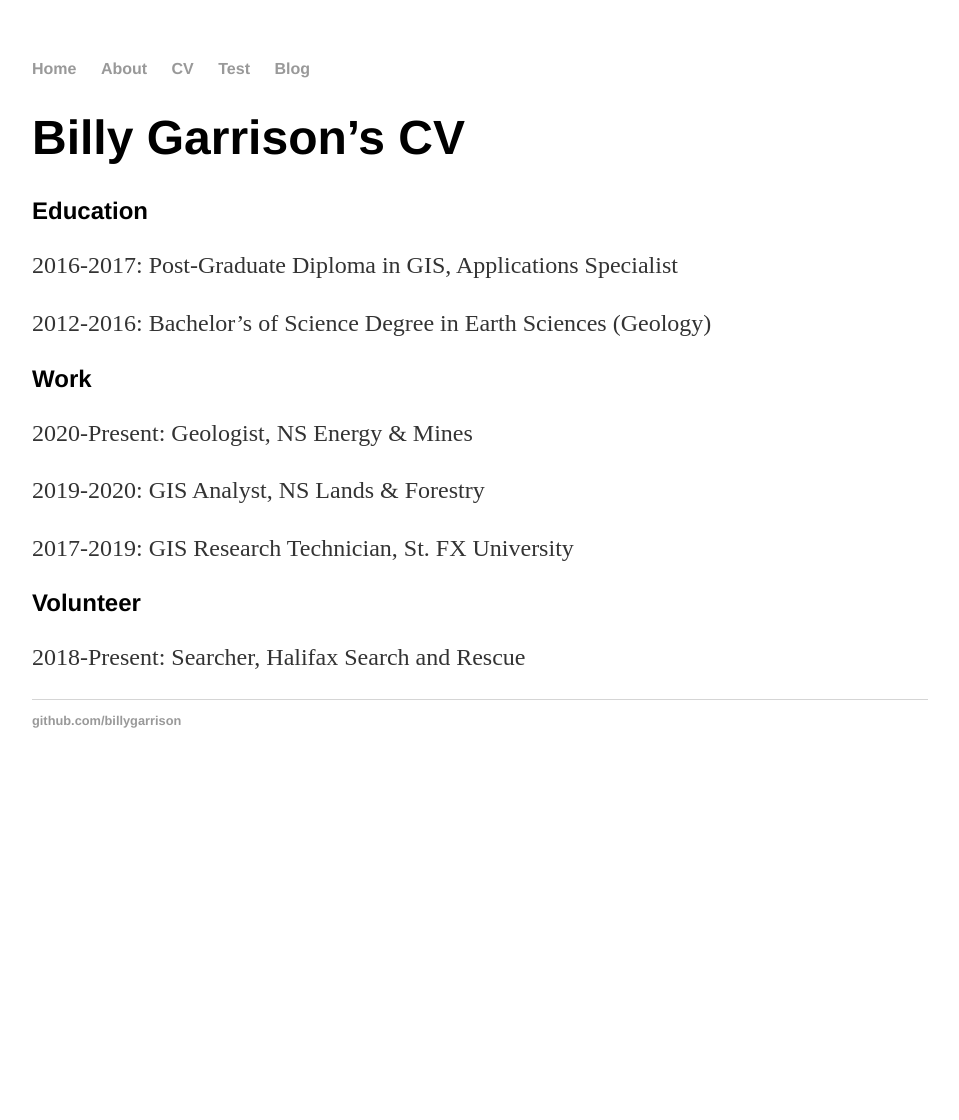
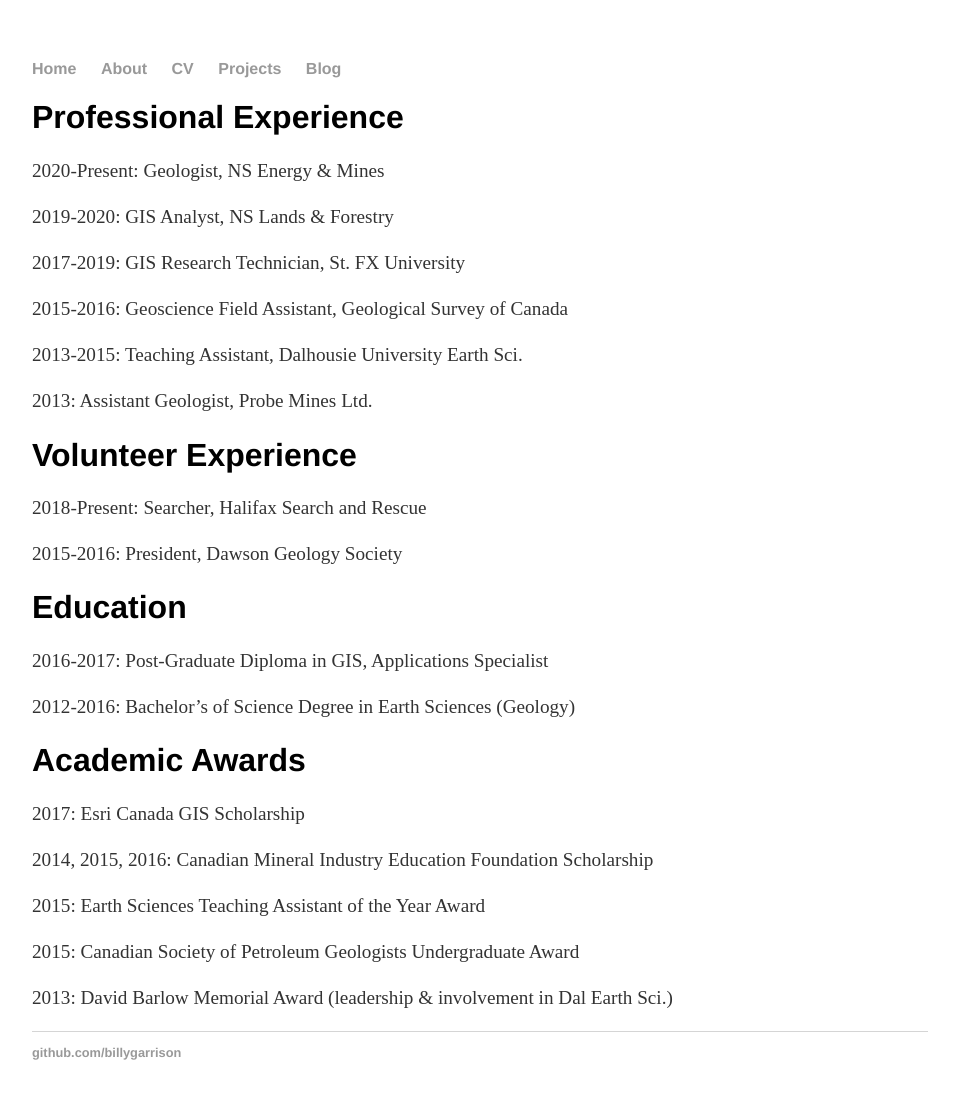
Before and after one commit to billygarrison/billygarrison.github.io, a Jekyll site: the page built from cv.md, in a window 1280 px wide. Shown: the whole page, without its empty margins (160-1119 px from the left). Built offline with Jekyll 4.4.1, drawn with Linux system fonts in a browser that asks for light colours; before the commit the page ends 900 px from its top, so only the background shows below that.

```diff
--- /dev/null
+++ b/_includes/nav.html
@@ -0,0 +1,9 @@
+<nav>
+    <ul>
+        <li><a href="/">Home</a></li>
+        <li><a href="/about">About</a></li>
+        <li><a href="/cv">CV</a></li>
+        <li><a href="/projects">Projects</a></li>
+        <li><a href="/blog">Blog</a></li>
+    </ul>
+</nav>
--- a/_layouts/default.html
+++ b/_layouts/default.html
@@ -6,15 +6,7 @@
 			<link rel="stylesheet" type="text/css" href="/css/main.css">
 		</head>
 		<body>
-			<nav>
-	    		<ul>
-	        		<li><a href="/">Home</a></li>
-		        	<li><a href="/about">About</a></li>
-	        		<li><a href="/cv">CV</a></li>
-	        		<li><a href="/test">Test</a></li>
-	        		<li><a href="/blog">Blog</a></li>
-	    		</ul>
-			</nav>
+			{% include nav.html %}
 			<div class="container">
 
 			{{ content }}
--- a/css/main.css
+++ b/css/main.css
@@ -20,13 +20,13 @@ a:hover {
     text-decoration: underline;
 }
 h1 {
-    font-size: 3em;
+    font-size: 2em;
 }
 h1, h2, h3, h4, h5, h6 {
     font-family:'Helvetica', 'Arial', 'Sans-Serif';
 }
 p {
-    font-size: 1.5em;
+    font-size: 1.2em;
     line-height: 1.4em;
     color: #333;
 }
--- a/cv.md
+++ b/cv.md
@@ -3,19 +3,36 @@ layout: default
 title: CV
 ---
 
-# Billy Garrison's CV
-
-## Education
-2016-2017: Post-Graduate Diploma in GIS, Applications Specialist
-
-2012-2016: Bachelor's of Science Degree in Earth Sciences (Geology)
-
-## Work
+# Professional Experience
 2020-Present: Geologist, NS Energy & Mines
 
 2019-2020: GIS Analyst, NS Lands & Forestry
 
 2017-2019: GIS Research Technician, St. FX University
 
-## Volunteer
+2015-2016: Geoscience Field Assistant, Geological Survey of Canada
+
+2013-2015: Teaching Assistant, Dalhousie University Earth Sci.
+
+2013: Assistant Geologist, Probe Mines Ltd.
+
+# Volunteer Experience
 2018-Present: Searcher, Halifax Search and Rescue
+
+2015-2016: President, Dawson Geology Society
+
+# Education
+2016-2017: Post-Graduate Diploma in GIS, Applications Specialist
+
+2012-2016: Bachelor's of Science Degree in Earth Sciences (Geology)
+
+# Academic Awards
+2017: Esri Canada GIS Scholarship
+
+2014, 2015, 2016: Canadian Mineral Industry Education Foundation Scholarship
+
+2015: Earth Sciences Teaching Assistant of the Year Award
+
+2015: Canadian Society of Petroleum Geologists Undergraduate Award
+
+2013: David Barlow Memorial Award (leadership & involvement in Dal Earth Sci.)
```
Also changed, not shown: about.md (+3 -7 lines), index.md (added, +10 -0 lines), projects.md (added, +11 -0 lines), assets/me.jpg (added).
